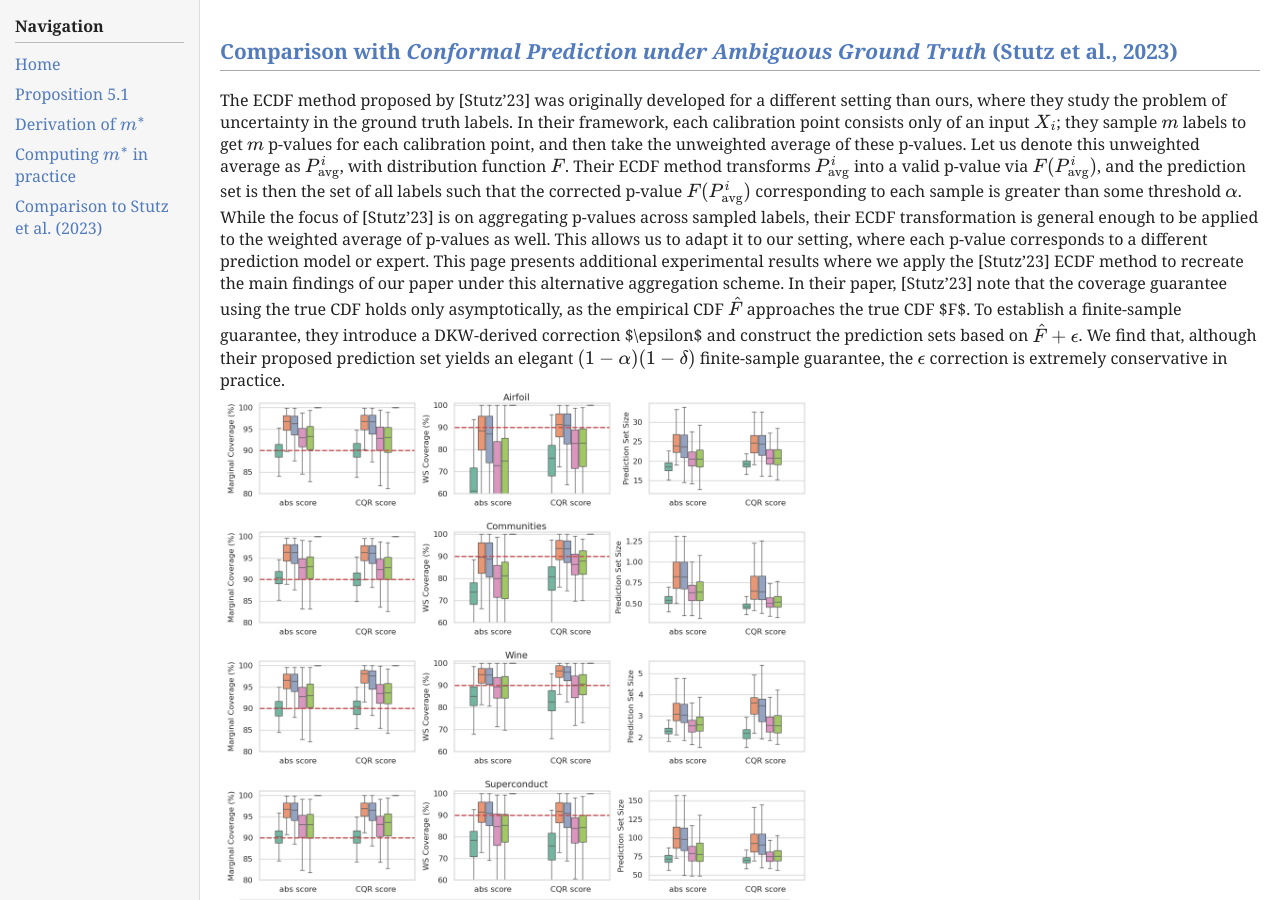
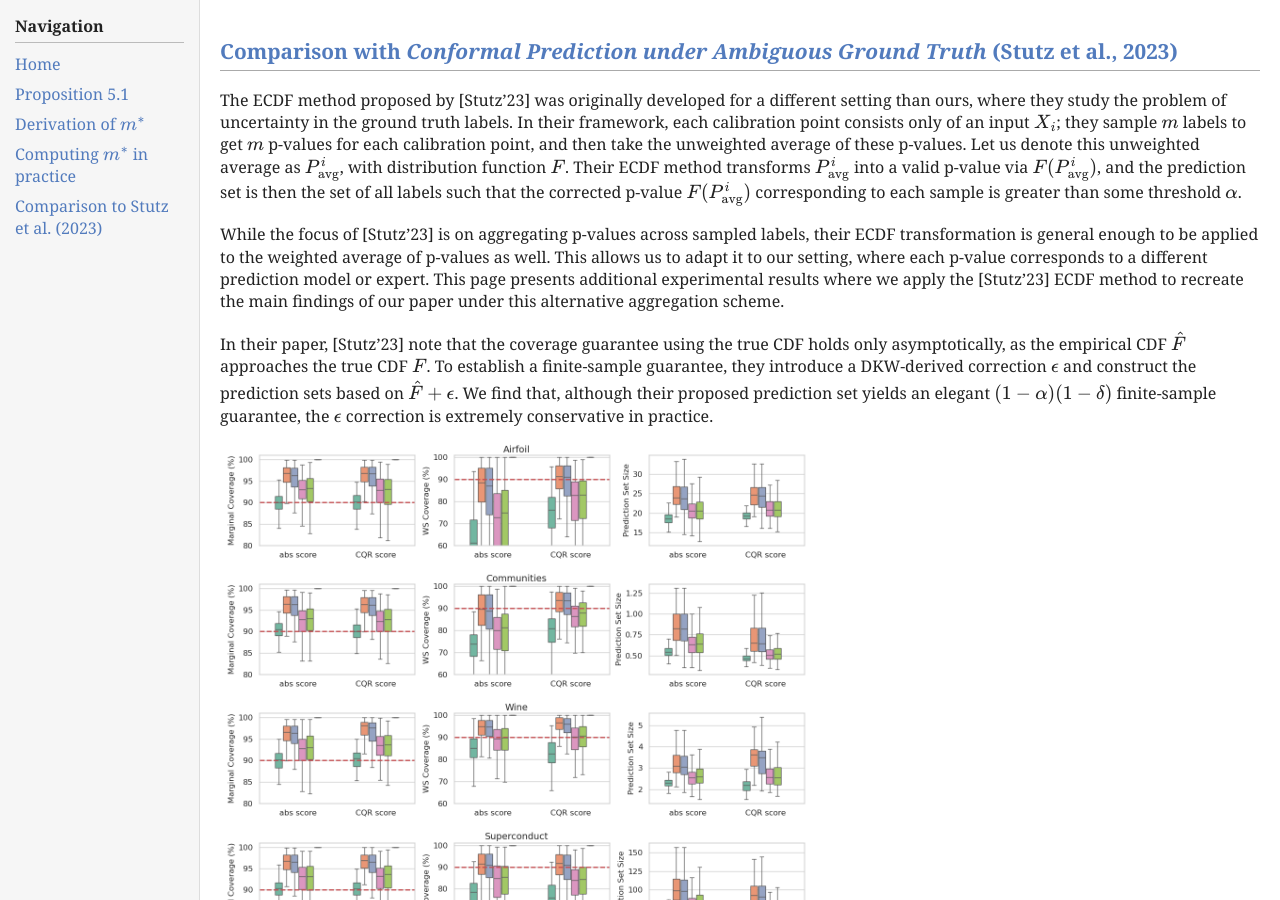
Before and after one commit to math-imposter/math-imposter.github.io, a Jekyll site: the page built from pages/stutz-comparison.html, in a window 1280 px wide and 900 px high. Built offline with Jekyll 4.4.1, drawn with Linux system fonts in a browser that asks for light colours.

Commit message:
test paragraph formatting

```diff
--- a/pages/stutz-comparison.html
+++ b/pages/stutz-comparison.html
@@ -6,11 +6,17 @@ permalink: /stutz-comparison
 
 <h2>Comparison with <i>Conformal Prediction under Ambiguous Ground Truth</i> (Stutz et al., 2023)</h2>
 
+<p>
 The ECDF method proposed by [Stutz’23] was originally developed for a different setting than ours, where they study the problem of uncertainty in the ground truth labels. In their framework, each calibration point consists only of an input \(X_i\); they sample \(m\) labels to get \(m\) p-values for each calibration point, and then take the unweighted average of these p-values. Let us denote this unweighted average as \(P_{\text{avg}}^i\), with distribution function \(F\). Their ECDF method transforms \(P_{\text{avg}}^i\) into a valid p-value via \(F(P_{\text{avg}}^i)\), and the prediction set is then the set of all labels such that the corrected p-value \(F(P_{\text{avg}}^i)\) corresponding to each sample is greater than some threshold \(\alpha\).
+</p>
 
+<p>
 While the focus of [Stutz’23] is on aggregating p-values across sampled labels, their ECDF transformation is general enough to be applied to the weighted average of p-values as well. This allows us to adapt it to our setting, where each p-value corresponds to a different prediction model or expert. This page presents additional experimental results where we apply the [Stutz’23] ECDF method to recreate the main findings of our paper under this alternative aggregation scheme.
+</p>
 
-In their paper, [Stutz’23] note that the coverage guarantee using the true CDF holds only asymptotically, as the empirical CDF \(\hat{F}\) approaches the true CDF $F$. To establish a finite-sample guarantee, they introduce a DKW-derived correction $\epsilon$ and construct the prediction sets based on \(\hat{F} + \epsilon\). We find that, although their proposed prediction set yields an elegant \((1-\alpha)(1-\delta)\) finite-sample guarantee, the \(\epsilon\) correction is extremely conservative in practice.
+<p>
+In their paper, [Stutz’23] note that the coverage guarantee using the true CDF holds only asymptotically, as the empirical CDF \(\hat{F}\) approaches the true CDF \(F\). To establish a finite-sample guarantee, they introduce a DKW-derived correction \(\epsilon\) and construct the prediction sets based on \(\hat{F} + \epsilon\). We find that, although their proposed prediction set yields an elegant \((1-\alpha)(1-\delta)\) finite-sample guarantee, the \(\epsilon\) correction is extremely conservative in practice.
+</p>
 
 <div>
   <img src="/assets/images/fig2_regression.png" alt="Figure 1" style="max-width: 57%; height: auto;">
```
